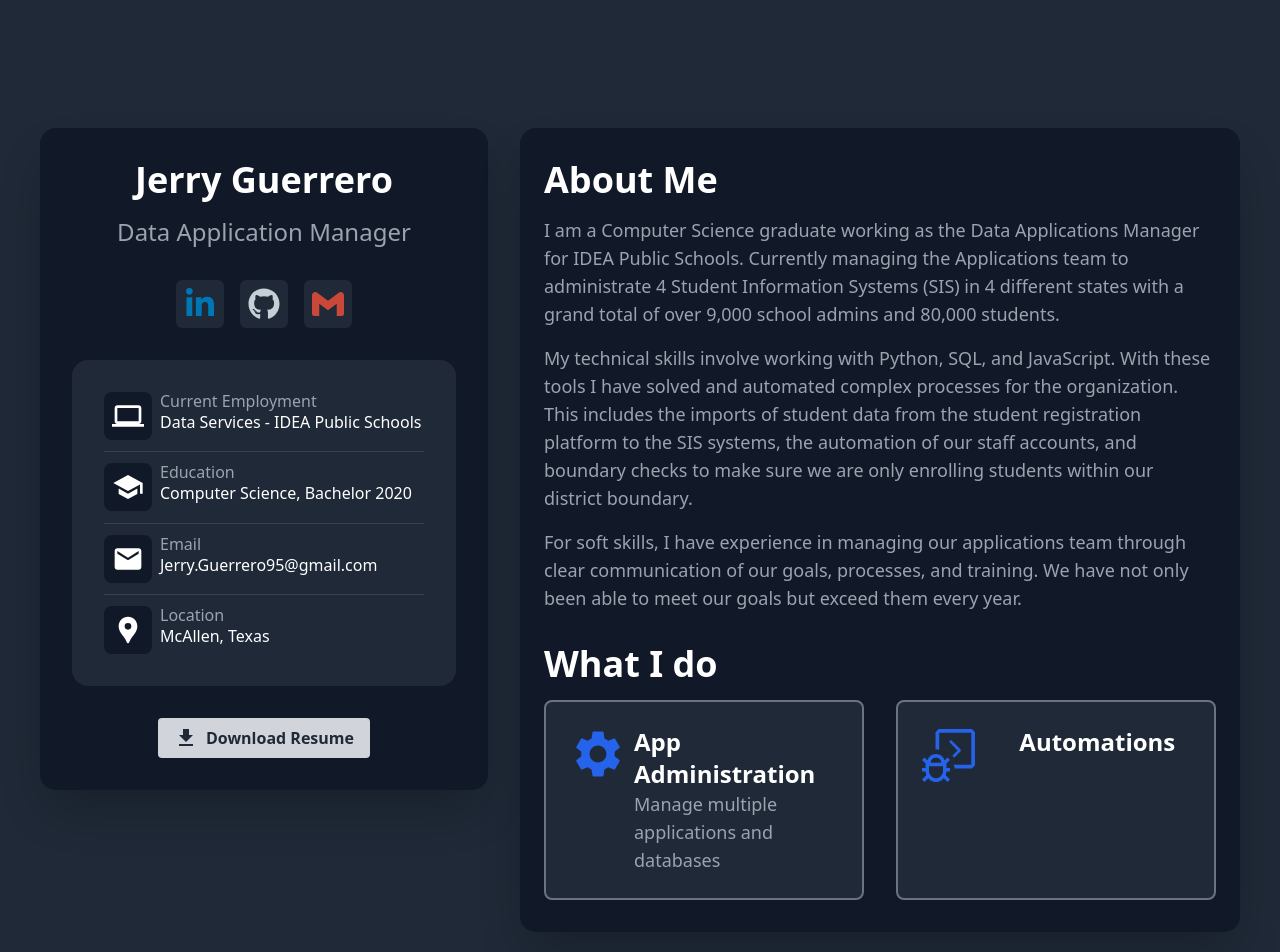
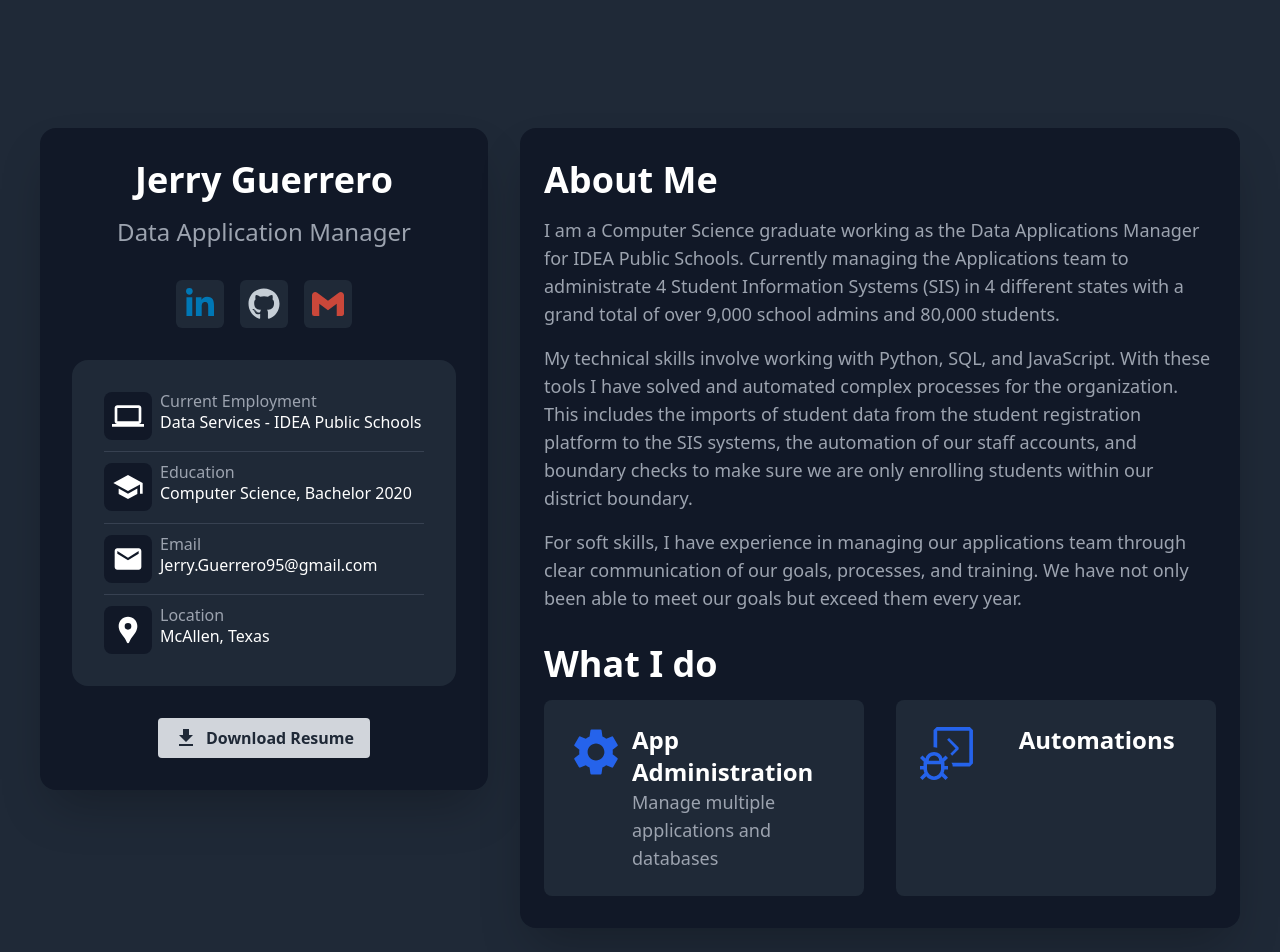
Before and after one commit to Durzo95/jerry-guerrero-portfolio, a Next.js app: page / in a window 1280 px wide. Shown: the top 952 px of the page. Built offline with nearby package versions, Linux system fonts and the light colour scheme.

Commit message:
format border of cards

```diff
--- a/components/MainBodyAboutCard.tsx
+++ b/components/MainBodyAboutCard.tsx
@@ -10,7 +10,7 @@ interface Props {
 
 export default function MainBodyAboutCard(prop: Props) {
   return (
-    <div className="w-1/2 border-2 border-gray-500 rounded-lg bg-gray-800 text-white p-6 flex gap-2">
+    <div className="w-1/2 rounded-lg bg-gray-800 p-6 flex gap-2">
       <div className="flex flex-col w-1/3 h-full">
         <prop.Icon size={56} className="align-top text-blue-600" />
       </div>
```
